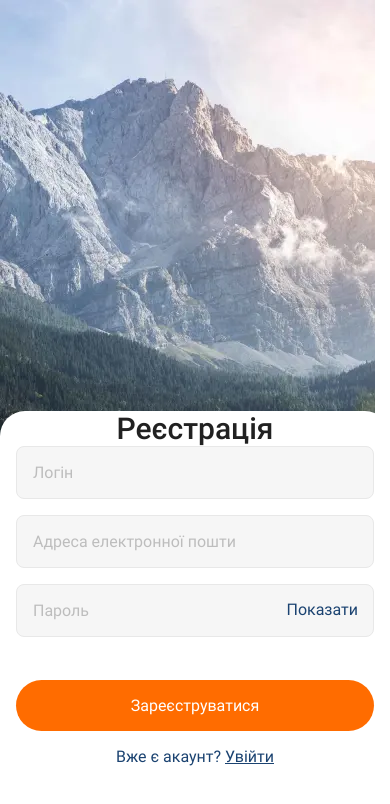
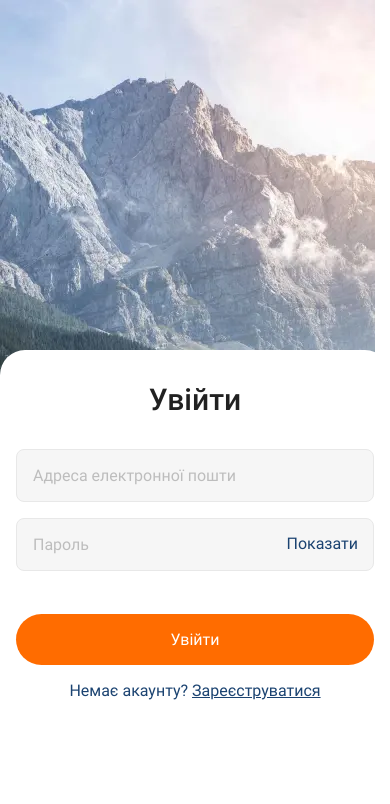
Before and after one commit to VIlliaV/hw-native, a React Native app: screen / in a window 390 px wide. Shown: the top 804 px of the page. Built offline with nearby package versions, Linux system fonts and the light colour scheme.

Commit message:
UPD || add loginPage to APP

```diff
--- a/App.js
+++ b/App.js
@@ -2,6 +2,7 @@ import { Text, View } from "react-native";
 
 import { useFonts } from "expo-font";
 import RegistrationScreen from "./components/auth/RegistrationScreen";
+import LoginScreen from "./components/auth/LoginScreen";
 
 export default function App() {
   const [fontsLoaded] = useFonts({
@@ -17,9 +18,9 @@ export default function App() {
 
   return (
     <View style={{ flex: 1 }}>
-      <RegistrationScreen />
+      {/* <RegistrationScreen /> */}
 
-      {/* <LoginScreen /> */}
+      <LoginScreen />
     </View>
   );
 }
--- a/components/auth/AuthComp.js
+++ b/components/auth/Auth.js
@@ -44,7 +44,7 @@ const AuthComp = ({ isLogin }) => {
   };
 
   const onPress = () => {
-    console.log(auth);
+    // console.log(auth);
     alert("так сильно не тисни))");
   };
 
@@ -60,7 +60,7 @@ const AuthComp = ({ isLogin }) => {
           style={styles.popUp}
         >
           <View>
-            <Text style={styles.title}>
+            <Text style={{ ...styles.title, marginBottom: 32 }}>
               {!isLogin ? "Реєстрація" : "Увійти"}
             </Text>
             {!isLogin && (
@@ -194,7 +194,9 @@ const AuthComp = ({ isLogin }) => {
               {!isLogin ? "Зареєструватися" : "Увійти"}
             </Text>
           </TouchableOpacity>
-          <View style={{ marginBottom: 78, flexDirection: "row" }}>
+          <View
+            style={{ marginBottom: !isLogin ? 78 : 144, flexDirection: "row" }}
+          >
             <Text style={{ ...styles.text, color: color.secondary }}>
               {!isLogin ? "Вже є акаунт? " : "Немає акаунту? "}
             </Text>
--- a/components/auth/LoginScreen.js
+++ b/components/auth/LoginScreen.js
@@ -1,4 +1,4 @@
-import AuthComp from "./AuthComp";
+import AuthComp from "./Auth";
 
 const LoginScreen = () => {
   return <AuthComp isLogin={true} />;
--- a/components/auth/RegistrationScreen.js
+++ b/components/auth/RegistrationScreen.js
@@ -1,4 +1,4 @@
-import AuthComp from "./AuthComp";
+import AuthComp from "./Auth";
 
 const RegistrationScreen = () => {
   return <AuthComp isLogin={false} />;
--- a/style/styles.js
+++ b/style/styles.js
@@ -16,6 +16,8 @@ export const styles = StyleSheet.create({
     position: "relative",
     backgroundColor: color.bg,
     paddingHorizontal: 16,
+    paddingTop: 32,
+
     borderTopLeftRadius: 25,
     borderTopRightRadius: 25,
   },
```
